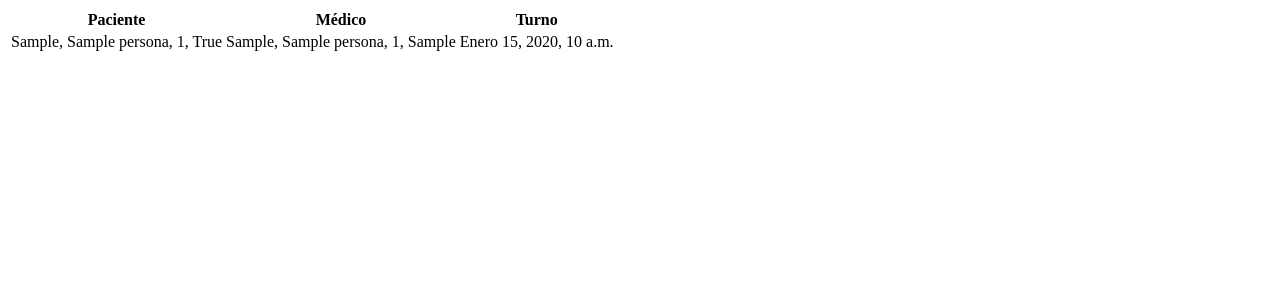
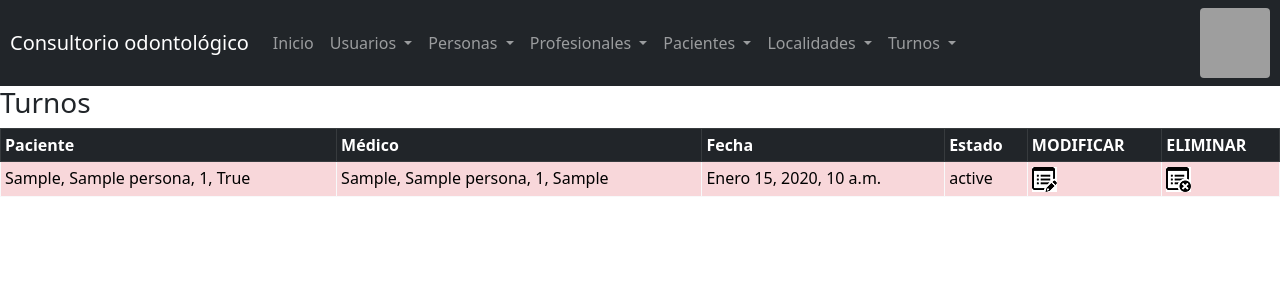
Before and after one commit to dpkesselman/prj_odontologia, a Django app: page /turnos in a window 1280 px wide. Shown: the top 300 px of the page. Run offline with Django 3.2, Linux system fonts and the light colour scheme; tables that the repository leaves empty hold one stand-in row (values such as "Sample post"); some libraries are stand-ins or nearby versions; grey boxes are pictures that could not be loaded.

Commit message:
Cambios varios. Queda modificar calendario.

```diff
--- a/odontologia/models.py
+++ b/odontologia/models.py
@@ -22,7 +22,7 @@ class Localidad(models.Model):
 
 
 class Persona(models.Model):
-    num_doc = models.IntegerField("Número de Documento", primary_key=True, unique=True)
+    num_doc = models.IntegerField("Número de Documento", primary_key=True)
     nombre = models.CharField("Nombre/s", max_length=150)
     apellido = models.CharField(max_length=150)
     num_cuit = models.CharField("Número de CUIT/CUIL", max_length=20, null=True, blank=True)
@@ -41,7 +41,7 @@ class Persona(models.Model):
 
 class Usuario(models.Model):
     persona = models.ForeignKey(Persona, on_delete=models.PROTECT, related_name="usuario_persona")
-    nombre = models.CharField("Nombre de usuario", max_length=50, primary_key=True, unique=True)
+    nombre = models.CharField("Nombre de usuario", max_length=50, primary_key=True)
     password = models.CharField("Contraseña", max_length=8)
 
     def __str__(self):
@@ -50,7 +50,7 @@ class Usuario(models.Model):
 
 class Paciente(models.Model):
     paciente = models.ForeignKey(Persona, on_delete=models.PROTECT)
-    num_hc = models.IntegerField("Número de historia clínica", primary_key=True, unique=True)
+    num_hc = models.IntegerField("Número de historia clínica", primary_key=True)
     num_os = models.IntegerField("Número de Obra Social", null=True, blank=True)
     titular = models.BooleanField("¿Titular?")
 
@@ -60,7 +60,7 @@ class Paciente(models.Model):
 
 class Profesional(models.Model):
     profesional = models.ForeignKey(Persona, on_delete=models.PROTECT)
-    matricula = models.IntegerField("Número de matrícula", primary_key=True, unique=True)
+    matricula = models.IntegerField("Número de matrícula", primary_key=True)
     especialidad = models.CharField(max_length=150)
 
     def __str__(self):
@@ -79,7 +79,7 @@ class ObraSocial(models.Model):
 class Turno(models.Model):
     paciente = models.ForeignKey(Paciente, on_delete=models.PROTECT, primary_key=True)
     medico = models.ForeignKey(Profesional, on_delete=models.PROTECT)
-    fecha = models.DateTimeField("Fecha del turno")
+    fecha = models.DateTimeField("Fecha y hora del turno", default=datetime.now)
     estado = models.CharField("Estado", max_length=30)
 
     class Meta:
--- a/odontologia/urls.py
+++ b/odontologia/urls.py
@@ -33,4 +33,8 @@ urlpatterns = [
     path("tratamientoprestacion", views.tratamientoprestacion_listar, name="tratamientoprestacion"),
     path("calendarioturnos", views.calendarioturnos_listar, name="calendarioturnos"),
     path("prestacionpiezadental", views.prestaciones_listar, name="prestacionpiezadental"),
+    path("turnos", views.turnos_listar, name="turnos"),
+    path("nuevo_turno", views.nuevo_turno, name="nuevo_turno"),
+    path("modificar_turno<str:pk>", views.modificar_turno, name="modificar_turno"),
+    path("eliminar_turno<str:pk>", views.eliminar_turno, name="eliminar_turno"),
 ]
--- a/odontologia/views.py
+++ b/odontologia/views.py
@@ -3,7 +3,7 @@ from .models import Persona, Paciente, Profesional, Localidad, \
     Establecimiento, Usuario, ObraSocial, Turno, PiezaDental, \
     Prestacion, Tratamiento, FichaMedica, FichaMedicaTratamiento,\
     CalendarioTurnos, TratamientoPrestacion, PrestacionPzaDental
-from .forms import PersonaForm, PacienteForm, UsuarioForm, ProfesionalForm, LocalidadForm
+from .forms import PersonaForm, PacienteForm, UsuarioForm, ProfesionalForm, LocalidadForm, TurnoForm
 
 
 def index(request, template_name='odontologia/index.html'):
@@ -106,6 +106,12 @@ def tratamientoprestacion_listar(request, template_name='odontologia/tratamiento
     return render(request, template_name, dato_tratamientoprestacion)
 
 
+def turnos_listar(request, template_name='odontologia/turnos.html'):
+    turnos = Turno.objects.all()
+    dato_turnos = {"turnos": turnos}
+    return render(request, template_name, dato_turnos)
+
+
 def nueva_localidad(request, template_name='odontologia/localidad_form.html'):
     if request.method == 'POST':
         form = LocalidadForm(request.POST)
@@ -162,6 +168,18 @@ def nuevo_profesional(request, template_name='odontologia/profesional_form.html'
             return redirect('profesionales')
     else:
         form = ProfesionalForm()
+    dato = {"form": form}
+    return render(request, template_name, dato)
+
+
+def nuevo_turno(request, template_name='odontologia/turno_form.html'):
+    if request.method == 'POST':
+        form = TurnoForm(request.POST)
+        if form.is_valid():
+            form.save(commit=True)
+            return redirect('turnos')
+    else:
+        form = TurnoForm()
     dato = {"form": form}
     return render(request, template_name, dato)
 
@@ -226,8 +244,20 @@ def modificar_localidad(request, pk, template_name='odontologia/localidad_form.h
     return render(request, template_name, datos)
 
 
+def modificar_turno(request, pk, template_name='odontologia/turno_form.html'):
+    turno = Turno.objects.get(paciente=pk)
+    form = TurnoForm(request.POST or None, instance=turno)
+    if form.is_valid():
+        form.save(commit=True)
+        return redirect('turnos')
+    else:
+        print(form.errors)
+    datos = {'form': form}
+    return render(request, template_name, datos)
+
+
 def eliminar_persona(request, pk, template_name='odontologia/persona_conf_elim.html'):
-    persona = Persona.objects.get(num_doc=pk)
+    persona = Persona.objects.get(paciente=pk)
     if request.method == 'POST':
         persona.delete()
         return redirect('personas')
@@ -269,3 +299,12 @@ def eliminar_localidad(request, pk, template_name='odontologia/localidad_conf_el
         return redirect('localidades')
     else:
         return render(request, template_name, {'form': localidad})
+
+
+def eliminar_turno(request, pk, template_name='odontologia/turno_conf_elim.html'):
+    turno = Turno.objects.get(num_doc=pk)
+    if request.method == 'POST':
+        turno.delete()
+        return redirect('turnos')
+    else:
+        return render(request, template_name, {'form': turno})
--- a/prj_odontologia/settings.py
+++ b/prj_odontologia/settings.py
@@ -81,7 +81,7 @@ DATABASES = {
         'HOST': 'piperkesito.mysql.pythonanywhere-services.com',
         'NAME': 'piperkesito$odontologia_db',
         'USER': 'piperkesito',
-        'PASSWORD': '*******',
+        'PASSWORD': '***',
         'OPTIONS': {"init_command": "SET foreign_key_checks = 0;",
                     },
     }
--- a/templates/base.html
+++ b/templates/base.html
@@ -66,6 +66,15 @@
                         <a class="dropdown-item" href="{% url 'nueva_localidad' %}"> Nueva localidad </a>
                     </div>
                 </li>
+                 <li class="nav-item dropdown">
+                    <a class="nav-link dropdown-toggle" href="#" id="navbarDropdownTurnos" role="button" data-toggle="dropdown" aria-haspopup="true" aria-expanded="false">
+                        Turnos
+                    </a>
+                    <div class="dropdown-menu" aria-labelledby="navbarDropdown">
+                        <a class="dropdown-item" href="{% url 'turnos' %}"> Turnos </a>
+                        <a class="dropdown-item" href="{% url 'nuevo_turno' %}"> Nuevo turno </a>
+                    </div>
+                </li>
             </ul>
         </div>
         <div>
--- a/templates/odontologia/turnos.html
+++ b/templates/odontologia/turnos.html
@@ -1,16 +1,22 @@
-<!DOCTYPE html>
-<html lang="en">
-<head>
-    <meta charset="UTF-8">
-    <title>Listado de turnos</title>
-</head>
-<body>
-    <table>
-        <thead>
+{% extends "base.html" %}
+{% load static %}
+{% block body %}
+    <div id="wrapper" class="toggled">
+        <header id="head" class="secondary"></header>
+            <div class="row">
+                <div class="col-sm-12 maincontent">
+                    <article>
+                        <h3>Turnos</h3>
+                    </article>
+                    <table class="table table-danger table-sm table-bordered border-light">
+                        <thead class="table-dark">
                             <tr>
                                 <th>Paciente</th>
                                 <th>Médico</th>
-                <th>Turno</th>
+                                <th>Fecha</th>
+                                <th>Estado</th>
+                                <th>MODIFICAR</th>
+                                <th>ELIMINAR</th>
                             </tr>
                         </thead>
                         {% for turno in turnos %}
@@ -18,8 +24,19 @@
                                 <td> {{ turno.paciente }} </td>
                                 <td> {{ turno.medico }} </td>
                                 <td> {{ turno.fecha }} </td>
+                                <td> {{ turno.estado }} </td>
+                                <td>
+                                    <a href="{% url 'modificar_turno' turno.paciente %}">
+                                    <img src="{% static 'img/Editar_25.png' %}"></a>
+                                </td>
+                                <td>
+                                    <a href="{% url 'eliminar_turno' turno.paciente %}">
+                                    <img src="{% static 'img/Eliminar_25.png' %}"></a>
+                                </td>
                             </tr>
                         {% endfor %}
                     </table>
-</body>
-</html>
+                </div>
+            </div>
+    </div>
+{% endblock %}
```
Also changed, not shown: odontologia/forms.py (+10 -1 lines), odontologia/migrations/0001_initial.py, odontologia/migrations/0002_profesional.py (deleted), odontologia/migrations/0003_alter_persona_num_doc.py (deleted), odontologia/migrations/0004_auto_20210908_1156.py (deleted), odontologia/migrations/0005_calendarioturnos_fichamedicatratamiento_prestacionpzadental_tratamientoprestacion.py (deleted), odontologia/migrations/0006_auto_20210921_2049.py (deleted). Lines whose indentation alone changed are shown as unchanged.
